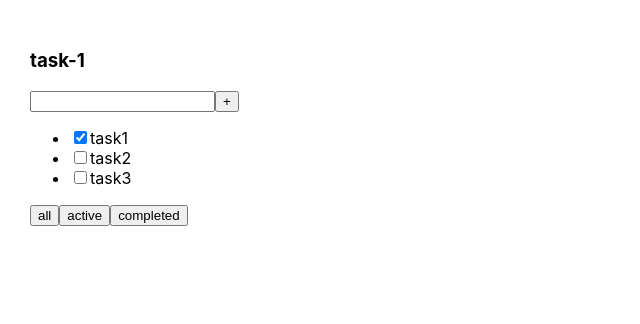
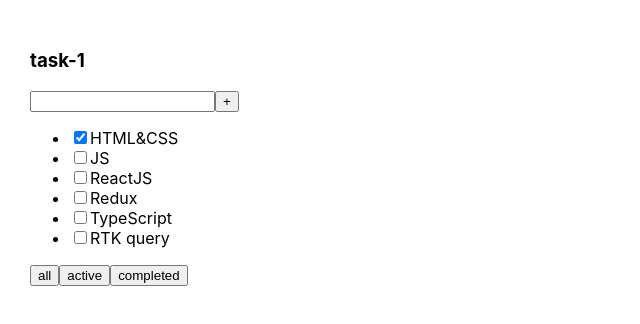
Before and after one commit to Daniyel-Tkachuk/todolist, a React (Vite) app: page / in a window 1280 px wide. Shown: the top 324 px of the page, without its empty margins (0-640 px from the left). Built offline with nearby package versions, Linux system fonts and the light colour scheme.

Commit message:
refactor before lessons

```diff
--- a/src/App.tsx
+++ b/src/App.tsx
@@ -8,16 +8,19 @@ export type TaskType = {
 }
 
 export const App = () => {
-  const tasks1: TaskType[] = [
-    {id: 1, title: "task1", isDone: true},
-    {id: 2, title: "task2", isDone: false},
-    {id: 3, title: "task3", isDone: false},
+  const tasks: TaskType[] = [
+    {id: 1, title: "HTML&CSS", isDone: true},
+    {id: 2, title: "JS", isDone: false},
+    {id: 3, title: "ReactJS", isDone: false},
+    {id: 4, title: "Redux", isDone: false},
+    {id: 5, title: "TypeScript", isDone: false},
+    {id: 6, title: "RTK query", isDone: false},
   ]
 
 
   return (
     <div className="app">
-      <Todolist title={"task-1"} tasks={tasks1}/>
+      <Todolist title={"task-1"} tasks={tasks}/>
     </div>
   )
 }
```
